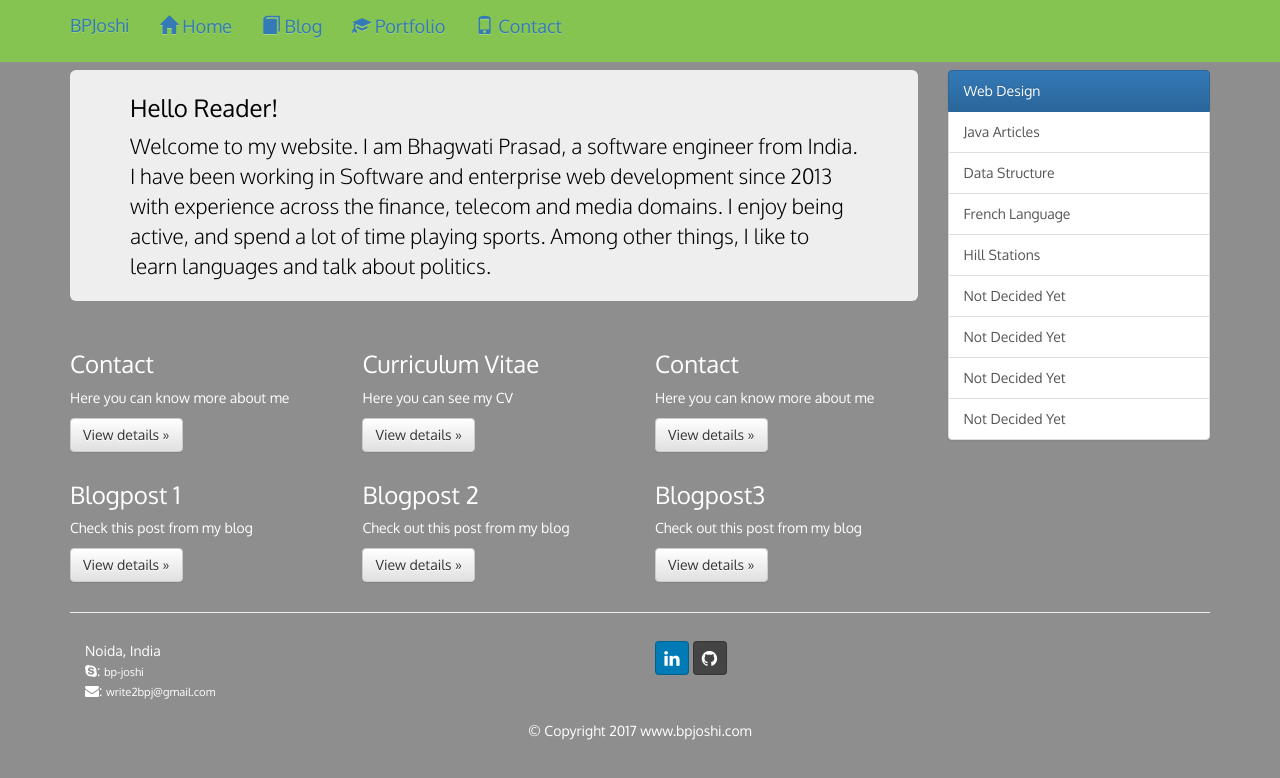
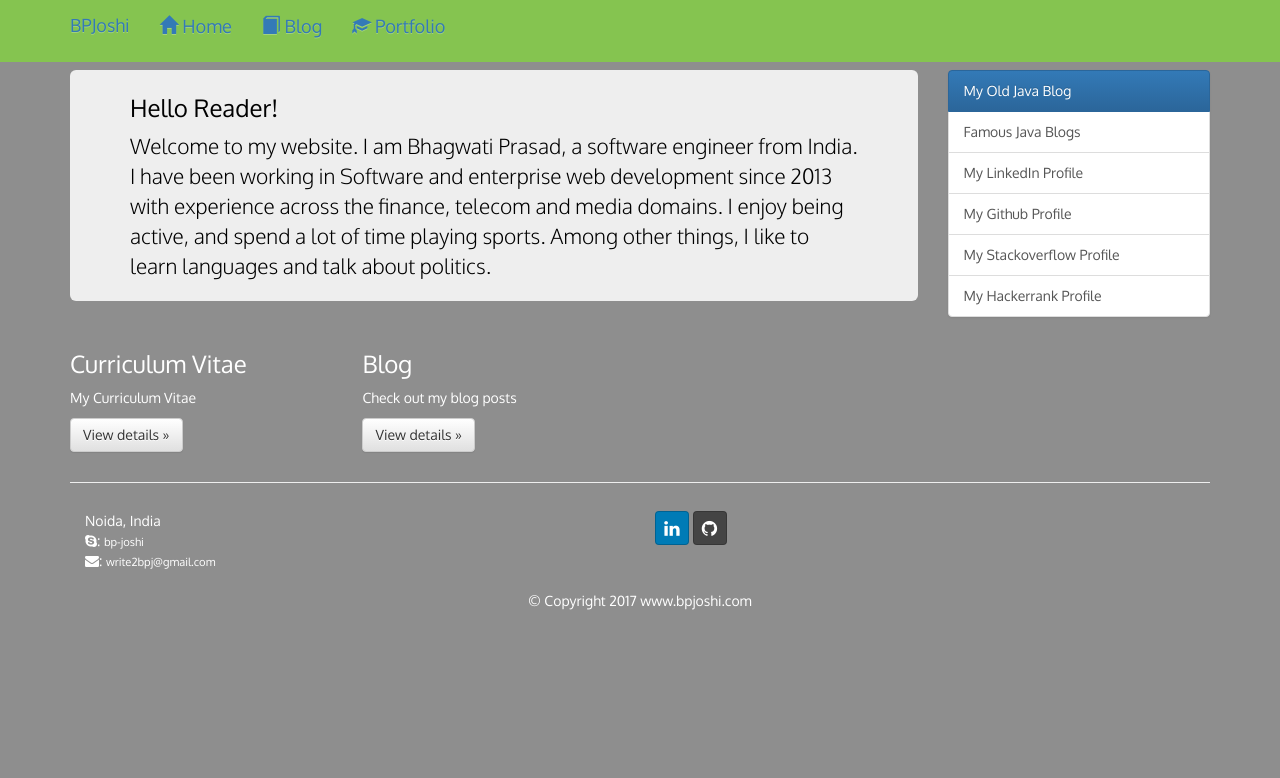
Before and after one commit to bpjoshi/bpjoshi, a plain HTML site: page index.html in a window 1280 px wide. Drawn offline with Linux system fonts and the light colour scheme.

Commit message:
Changes in the links of blog

```diff
--- a/index.html
+++ b/index.html
@@ -35,9 +35,9 @@
         <div id="navbar" class="collapse navbar-collapse"><!-- Collpasable nanbar start-->
           <ul id="menu" class="nav navbar-nav">
             <li class=""><a href="index.html"><span class="glyphicon glyphicon-home" aria-hidden="true"></span>&nbsp;Home</a></li>
-            <li><a target="_blank" href="blog.html"><span class="glyphicon glyphicon-book" aria-hidden="true"></span>&nbsp;Blog</a></li>
+            <li><a target="_blank" href="https://bpjoshi.github.io/"><span class="glyphicon glyphicon-book" aria-hidden="true"></span>&nbsp;Blog</a></li>
             <li><a href="portfolio.html"><span class="glyphicon glyphicon-education" aria-hidden="true"></span>&nbsp;Portfolio</a></li>
-            <li><a href="contact.html"><span class="glyphicon glyphicon-phone" aria-hidden="true"></span>&nbsp;Contact</a></li>
+            <!-- <li><a href="contact.html"><span class="glyphicon glyphicon-phone" aria-hidden="true"></span>&nbsp;Contact</a></li> -->
           </ul>
         </div><!-- Collpasable nanbar end-->
       </div><!-- Container div for navbar end -->
@@ -59,50 +59,32 @@
             </div>
           </div>
           <div class="row">
-            <div class="col-xs-6 col-lg-4">
+            <!-- <div class="col-xs-6 col-lg-4">
               <h3>Contact</h3>
-              <p>Here you can know more about me</p>
+              <p>Know about my contact details</p>
               <p><a class="btn btn-default" href="contact.html" role="button">View details &raquo;</a></p>
             </div><!--/.col-xs-6.col-lg-4-->
             <div class="col-xs-6 col-lg-4">
               <h3>Curriculum Vitae</h3>
-              <p>Here you can see my CV</p>
+              <p>My Curriculum Vitae</p>
               <p><a class="btn btn-default" href="portfolio.html" role="button">View details &raquo;</a></p>
             </div><!--/.col-xs-6.col-lg-4-->
             <div class="col-xs-6 col-lg-4">
-              <h3>Contact</h3>
-              <p>Here you can know more about me</p>
-              <p><a class="btn btn-default" href="contact.html" role="button">View details &raquo;</a></p>
-            </div><!--/.col-xs-6.col-lg-4-->
-            <div class="col-xs-6 col-lg-4">
-              <h3>Blogpost 1</a></h3>
-              <p>Check this post from my blog</p>
-              <p><a class="btn btn-default" target="_blank" href="blog.html" role="button">View details &raquo;</a></p>
-            </div><!--/.col-xs-6.col-lg-4-->
-            <div class="col-xs-6 col-lg-4">
-              <h3>Blogpost 2</h3>
-              <p>Check out this post from my blog</p>
-              <p><a class="btn btn-default" target="_blank" href="blog.html" role="button">View details &raquo;</a></p>
-            </div><!--/.col-xs-6.col-lg-4-->
-            <div class="col-xs-6 col-lg-4">
-              <h3>Blogpost3</h3>
-              <p>Check out this post from my blog</p>
-              <p><a class="btn btn-default" target="_blank" href="blog.html" role="button">View details &raquo;</a></p>
+              <h3>Blog</h3>
+              <p>Check out my blog posts</p>
+              <p><a class="btn btn-default" target="_blank" href="https://bpjoshi.github.io/" role="button">View details &raquo;</a></p>
             </div><!--/.col-xs-6.col-lg-4-->
           </div><!--/row-->
         </div><!--/.col-xs-12.col-sm-9-->
 
         <div class="col-xs-6 col-sm-3 sidebar-offcanvas" id="sidebar">
           <div class="list-group">
-            <a href="index.html" class="list-group-item active">Web Design</a>
-            <a href="index.html" class="list-group-item">Java Articles</a>
-            <a href="index.html" class="list-group-item">Data Structure</a>
-            <a href="index.html" class="list-group-item">French Language</a>
-            <a href="index.html" class="list-group-item">Hill Stations</a>
-            <a href="index.html" class="list-group-item">Not Decided Yet</a>
-            <a href="index.html" class="list-group-item">Not Decided Yet</a>
-            <a href="index.html" class="list-group-item">Not Decided Yet<a>
-            <a href="index.html" class="list-group-item">Not Decided Yet</a>
+            <a target="_blank" href="http://javapriest.blogspot.in/2016/03/everything-about-singleton-design.html" class="list-group-item active">My Old Java Blog</a>
+            <a target="_blank" href="https://www.quora.com/What-are-some-of-the-best-blogs-about-java" class="list-group-item">Famous Java Blogs</a>
+            <a target="_blank" href="https://www.linkedin.com/in/bpjoshi/" class="list-group-item">My LinkedIn Profile</a>
+            <a target="_blank" href="https://github.com/bpjoshi" class="list-group-item">My Github Profile</a>
+            <a target="_blank" href="http://stackoverflow.com/users/3148734/bpjoshi" class="list-group-item">My Stackoverflow Profile</a>
+            <a target="_blank" href="https://www.hackerrank.com/bpjoshi" class="list-group-item">My Hackerrank Profile</a>
           </div>
         </div><!--/.sidebar-offcanvas-->
       </div><!--/row-->
```
Also changed, not shown: blog.html (+1 -1 lines), contact.html (+1 -1 lines), portfolio.html (+2 -2 lines).
